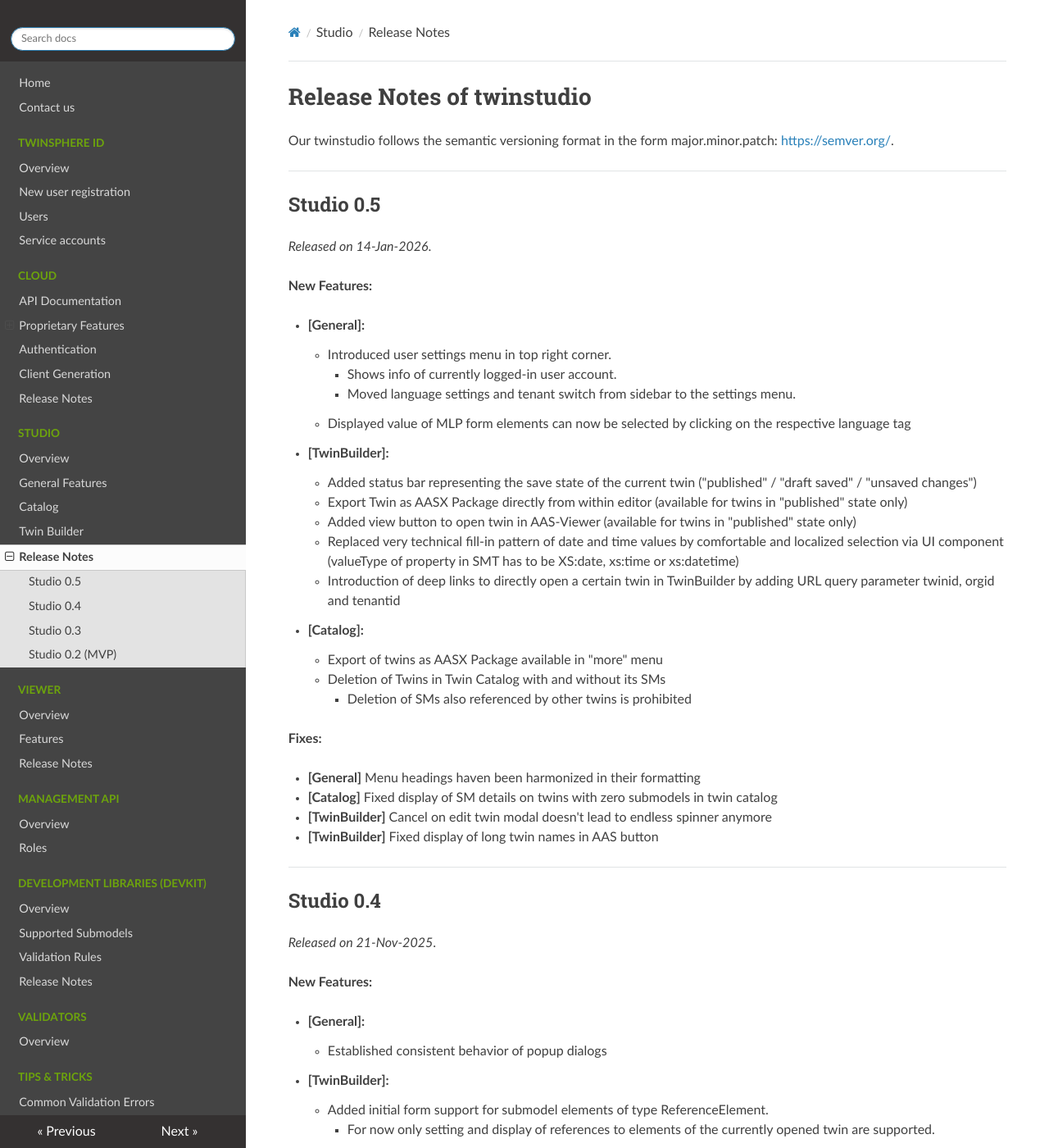
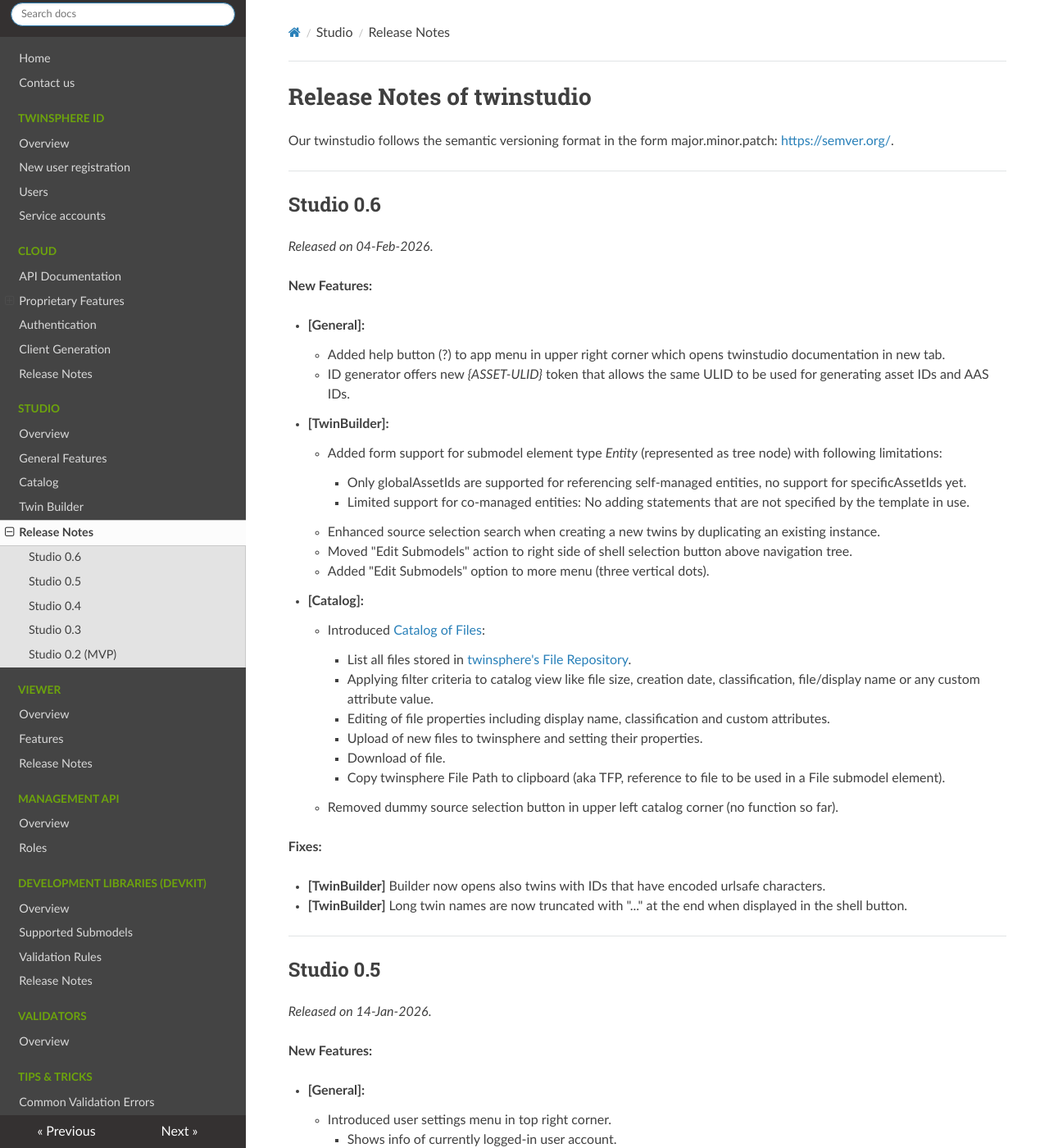
Before and after one commit to twinsphere/twinsphere.github.io, an MkDocs documentation site: the page built from docs/studio-release-notes.md, in a window 1280 px wide and 1400 px high. Shown: the whole window at 82% size. Built offline with MkDocs 1.6.1, drawn with Linux system fonts in a browser that asks for light colours; nearby versions of some CDN libraries.

Commit message:
feat(studio): release notes for studio 0.6

```diff
--- a/docs/studio-release-notes.md
+++ b/docs/studio-release-notes.md
@@ -2,6 +2,46 @@
 
 Our twinstudio follows the semantic versioning format in the form major.minor.patch:
 [https://semver.org/](https://semver.org/).
+
+---
+
+## Studio 0.6
+
+*Released on 04-Feb-2026*.
+
+**New Features:**
+
+- **[General]:**
+
+    - Added help button (?) to app menu in upper right corner which opens twinstudio documentation in new tab.
+    - ID generator offers new *{ASSET-ULID}* token that allows the same ULID to be used for generating asset IDs and
+      AAS IDs.
+
+- **[TwinBuilder]:**
+
+    - Added form support for submodel element type *Entity* (represented as tree node) with following limitations:
+        - Only globalAssetIds are supported for referencing self-managed entities, no support for specificAssetIds yet.
+        - Limited support for co-managed entities: No adding statements that are not specified by the template in use.
+    - Enhanced source selection search when creating a new twins by duplicating an existing instance.
+    - Moved "Edit Submodels" action to right side of shell selection button above navigation tree.
+    - Added "Edit Submodels" option to more menu (three vertical dots).
+
+- **[Catalog]:**
+
+    - Introduced [Catalog of Files](studio-catalog.md#catalog-of-files):
+        - List all files stored in [twinsphere's File Repository](cloud-documentation.md#file-repository).
+        - Applying filter criteria to catalog view like file size, creation date, classification, file/display name or
+          any custom attribute value.
+        - Editing of file properties including display name, classification and custom attributes.
+        - Upload of new files to twinsphere and setting their properties.
+        - Download of file.
+        - Copy twinsphere File Path to clipboard (aka TFP, reference to file to be used in a File submodel element).
+    - Removed dummy source selection button in upper left catalog corner (no function so far).
+
+**Fixes:**
+
+- **[TwinBuilder]** Builder now opens also twins with IDs that have encoded urlsafe characters.
+- **[TwinBuilder]** Long twin names are now truncated with "..." at the end when displayed in the shell button.
 
 ---
 
```
